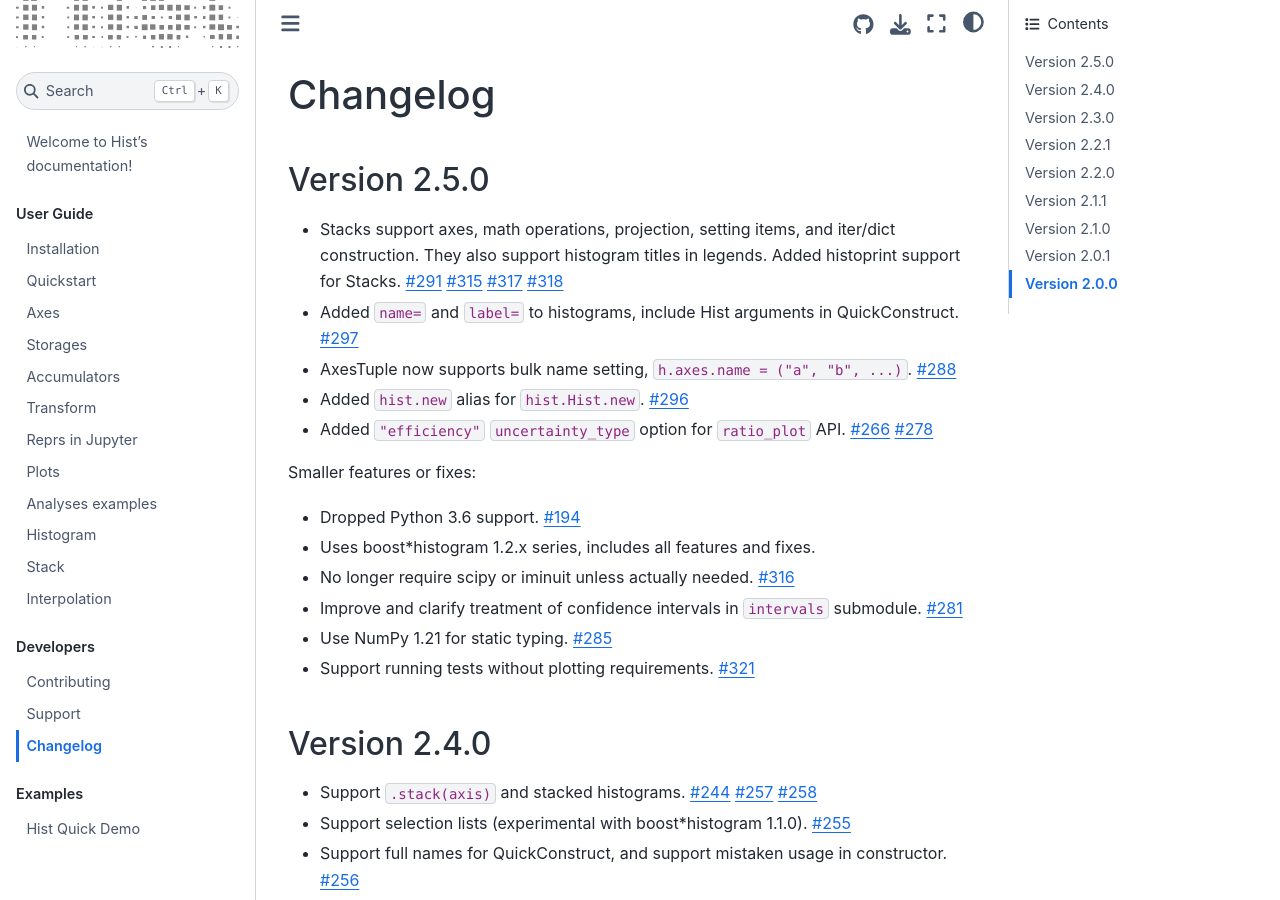
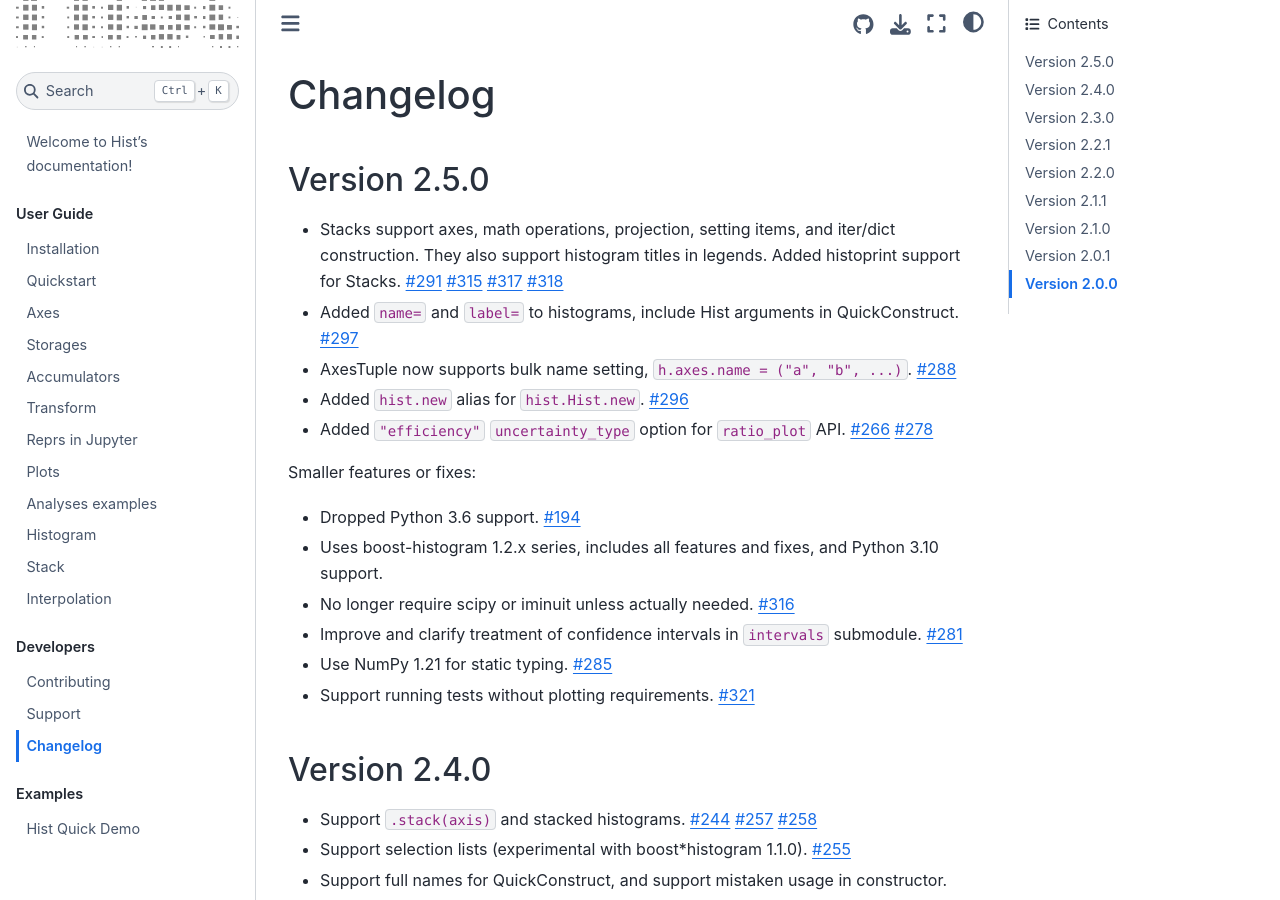
Before and after one commit to scikit-hep/hist, a Sphinx documentation site: the page built from docs/changelog.md, in a window 1280 px wide and 900 px high. Built offline with Sphinx 7.4.7 and the Sphinx Book theme 1.1.4, drawn with Linux system fonts in a browser that asks for light colours; pages that are not in the unit, such as notebooks, are missing from menus.

Commit message:
docs: minor changelog fix

```diff
--- a/docs/changelog.md
+++ b/docs/changelog.md
@@ -28,7 +28,8 @@ Smaller features or fixes:
 
 * Dropped Python 3.6 support.
   [#194](https://github.com/scikit*hep/hist/pull/194)
-* Uses boost*histogram 1.2.x series, includes all features and fixes.
+* Uses boost-histogram 1.2.x series, includes all features and fixes,
+  and Python 3.10 support.
 * No longer require scipy or iminuit unless actually needed.
   [#316](https://github.com/scikit*hep/hist/pull/316)
 * Improve and clarify treatment of confidence intervals in `intervals`
```
